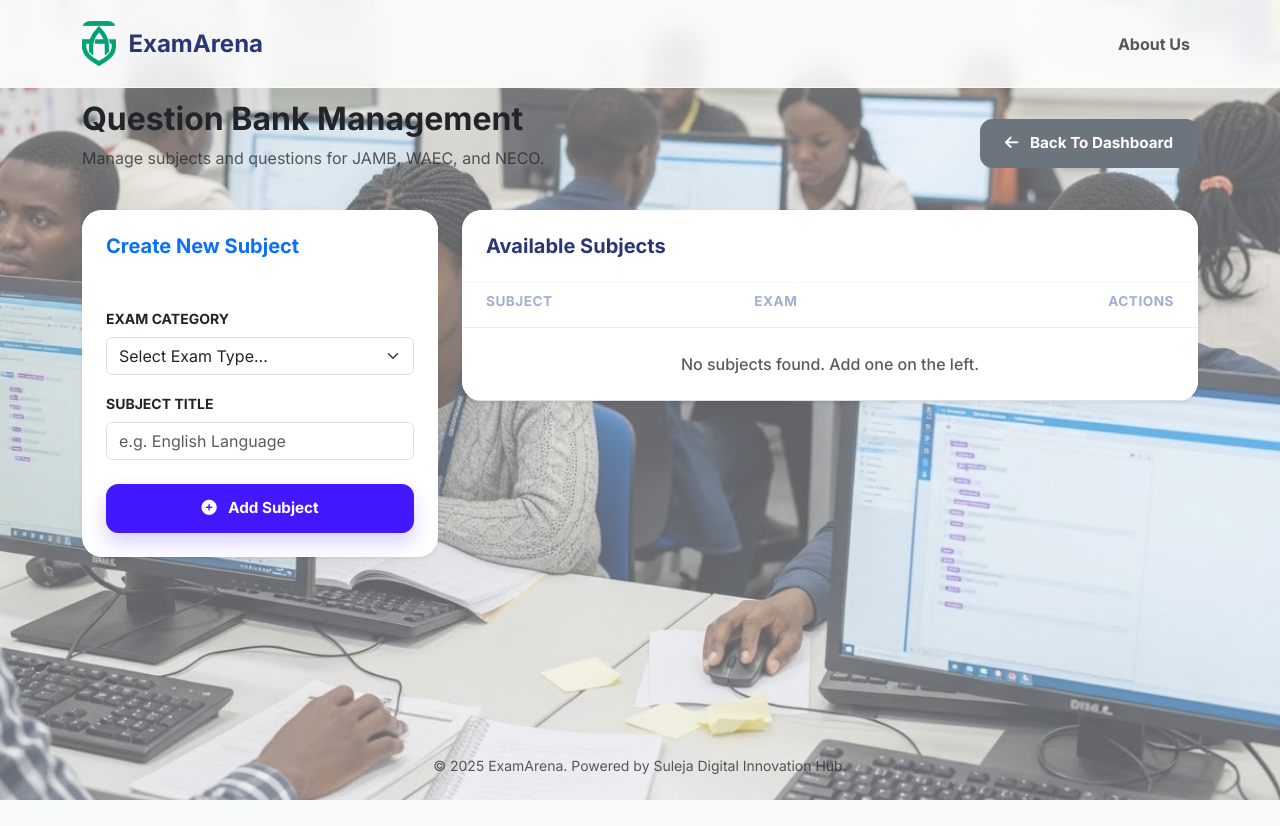
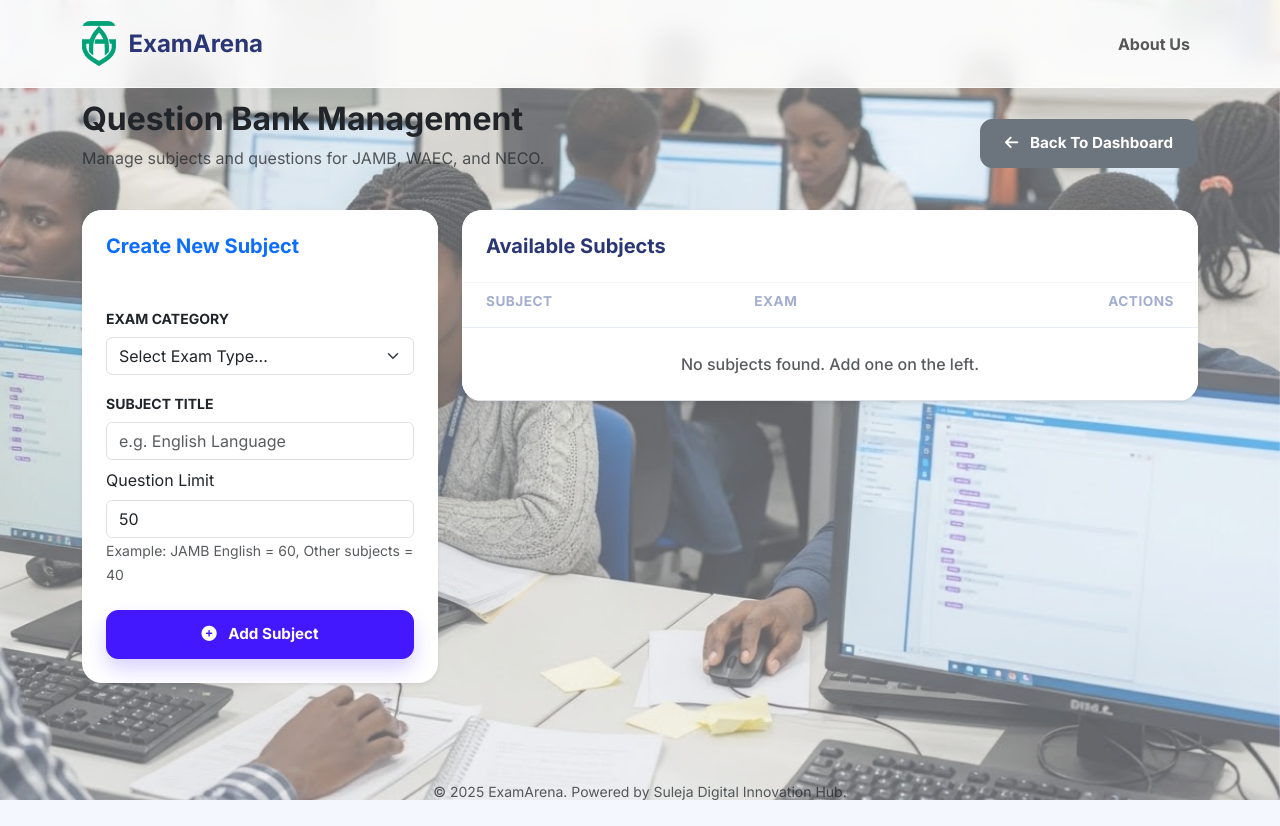
Before and after one commit to Danrangi/Comearean, a Python web app: template src/resources/templates/admin/question_bank.html in a window 1280 px wide. Before the commit the page ends 800 px from the top, so only its background shows below. Run offline with Jinja, Linux system fonts and the light colour scheme; the template is opened without the code that fills it, so the values that code supplies are empty; some libraries are stand-ins or nearby versions.

Commit message:
Add question limit input field to subject creation form

```diff
--- a/src/resources/templates/admin/question_bank.html
+++ b/src/resources/templates/admin/question_bank.html
@@ -33,6 +33,11 @@
                     <div class="mb-4">
                         <label class="form-label small fw-bold text-uppercase">Subject Title</label>
                         <input type="text" name="subject_name" class="form-control" placeholder="e.g. English Language" required>
+                <div class="mt-2">
+                    <label class="form-label">Question Limit</label>
+                    <input type="number" name="question_limit" class="form-control" value="50" min="1" max="300" required>
+                    <small class="text-muted">Example: JAMB English = 60, Other subjects = 40</small>
+                </div>
                     </div>
 
                     <button type="submit" class="btn btn-primary w-100 fw-bold">
```
